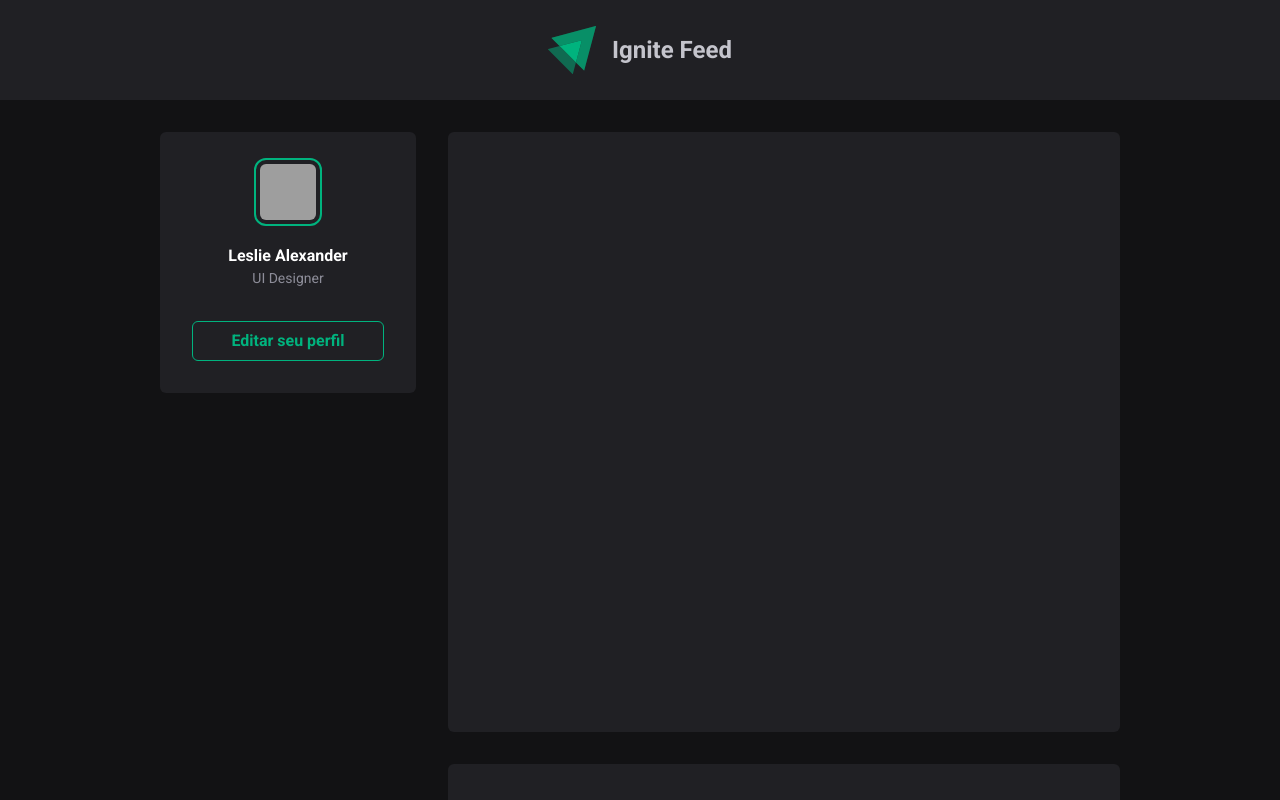
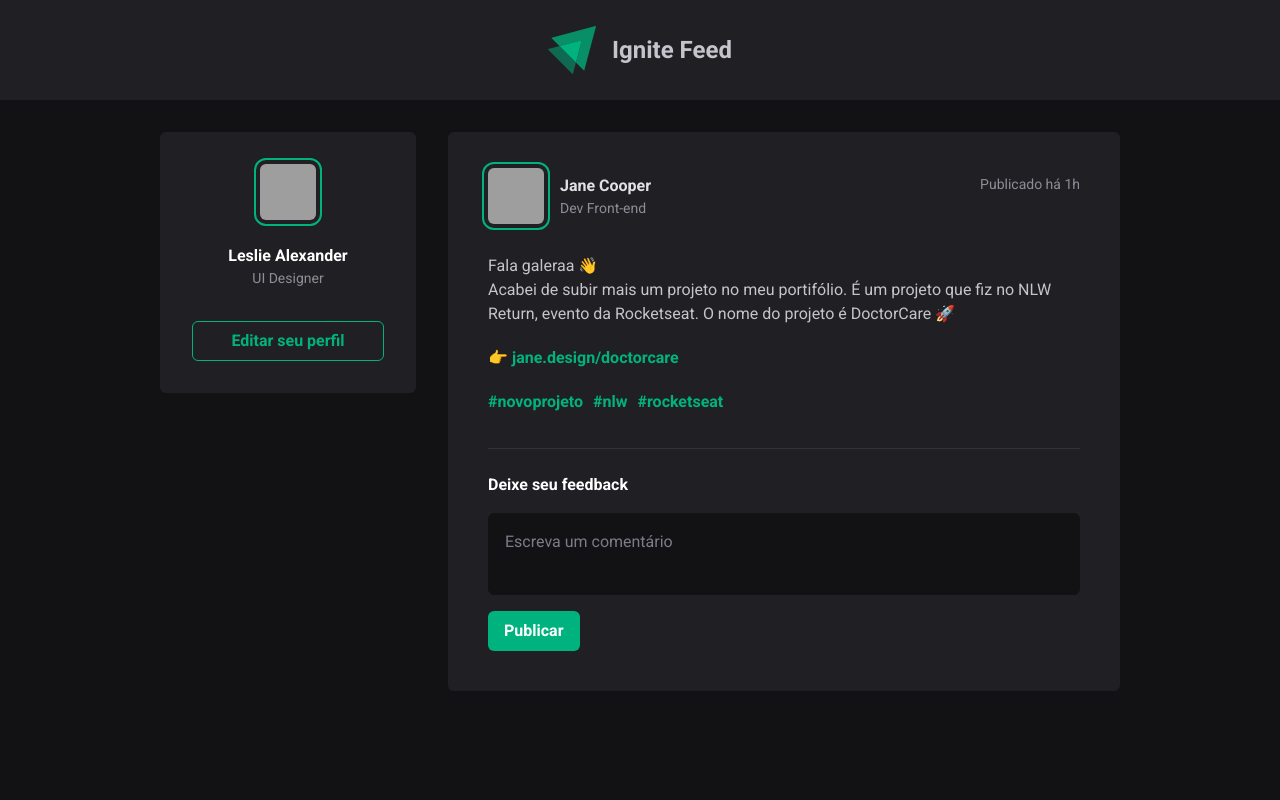
Before and after one commit to romulmelo/rocketseat-ignite-feed, a React (Vite) app: page / in a window 1280 px wide. Shown: the top 800 px of the page. Built offline with nearby package versions, Linux system fonts and the light colour scheme; grey boxes are pictures that could not be loaded.

Commit message:
feat: add Comment component

```diff
--- /dev/null
+++ b/src/components/Comment/index.tsx
@@ -0,0 +1,73 @@
+import Avatar from "../Avatar"
+
+function Comment() {
+  return (
+    <div className="flex flex-col rounded-md bg-gray-2 p-10">
+      <header className="flex h-12 items-start">
+        <div className="flex h-full flex-1 items-center gap-4">
+          <Avatar
+            src="https://images.unsplash.com/photo-1631680900243-3c207cf5a481?ixlib=rb-1.2.1&ixid=MnwxMjA3fDB8MHxwaG90by1wYWdlfHx8fGVufDB8fHx8&auto=format&fit=crop&w=56&h=56&q=95"
+            alt="Profile picture - Jane Cooper"
+          />
+          <div className="flex flex-col">
+            <strong className="text-base text-gray-7">Jane Cooper</strong>
+            <span className="text-[0.875rem] text-gray-5">Dev Front-end</span>
+          </div>
+        </div>
+        <div className="inline-block h-full">
+          <time
+            title="19 de Setembro às 15:00"
+            dateTime="2022-09-19 15:00:30"
+            className="cursor-default text-[0.875rem] text-gray-5"
+          >
+            Publicado há 1h
+          </time>
+        </div>
+      </header>
+      <div className="my-6 flex-1">
+        <p className=" py-2.5 text-gray-6">
+          Fala galeraa 👋
+          <br />
+          Acabei de subir mais um projeto no meu portifólio. É um projeto que
+          fiz no NLW Return, evento da Rocketseat. O nome do projeto é
+          DoctorCare 🚀
+        </p>
+        <p className="py-2.5">
+          <a href="#" className="font-bold text-green-light">
+            👉 jane.design/doctorcare
+          </a>
+        </p>
+        <p className="py-2.5">
+          <a href="#" className="mr-2.5 font-bold text-green-light">
+            #novoprojeto
+          </a>
+          <a href="#" className="mr-2.5 font-bold text-green-light">
+            #nlw
+          </a>
+          <a href="#" className="mr-2.5 font-bold text-green-light">
+            #rocketseat
+          </a>
+        </p>
+      </div>
+      <footer className="border-t border-t-gray-3 pt-6">
+        <span className="mb-4 block font-bold text-white">
+          Deixe seu feedback
+        </span>
+        <form className="flex w-full flex-col gap-4">
+          <textarea
+            className="h-24 flex-1 resize-none rounded-md border border-gray-1 bg-gray-1 p-4 text-white placeholder:text-gray-4 focus:border-green-light focus:outline-none"
+            placeholder="Escreva um comentário"
+          />
+          <button
+            type="button"
+            className="flex h-10 w-fit cursor-pointer items-center justify-center rounded-md bg-green-light py-1.5 px-4 font-bold text-white transition-colors hover:bg-green focus:bg-green"
+          >
+            Publicar
+          </button>
+        </form>
+      </footer>
+    </div>
+  )
+}
+
+export default Comment
--- a/src/components/Feed/index.tsx
+++ b/src/components/Feed/index.tsx
@@ -1,9 +1,9 @@
+import Comment from "../Comment"
+
 function Feed() {
   return (
     <main className="flex flex-1 flex-col gap-8">
-      {Array.from({ length: 8 }).map((_, index) => {
-        return <div key={index} className="h-[37.5rem] rounded-md bg-gray-2" />
-      })}
+      <Comment />
     </main>
   )
 }
```
